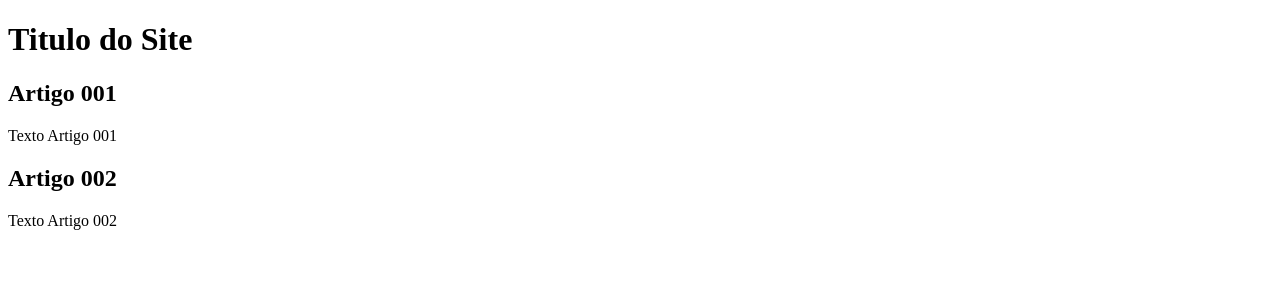
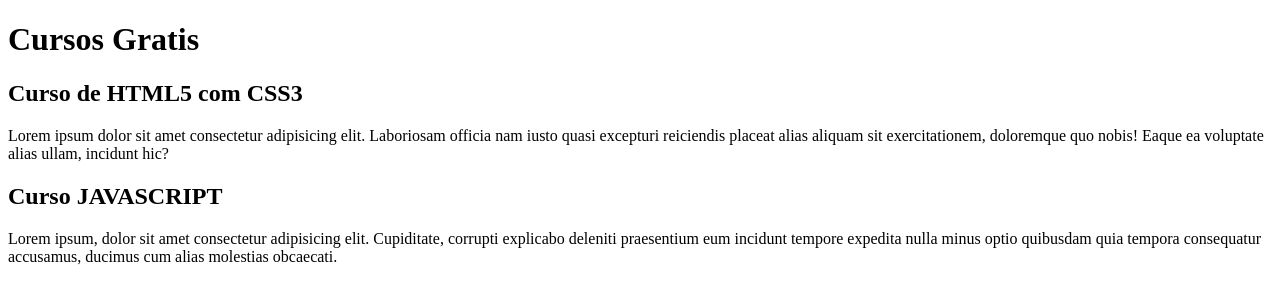
Before and after one commit to OscarAlvesMata/projeto-site, a plain HTML site: page index.html in a window 1280 px wide. Drawn offline with Linux system fonts and the light colour scheme.

Commit message:
comecei escrever conteudo

```diff
--- a/index.html
+++ b/index.html
@@ -8,14 +8,14 @@
 <body>
    <main>
        <header>
-           <h1>Titulo do Site</h1>
+           <h1>Cursos Gratis</h1>
            <article>
-               <h2>Artigo 001</h2>
-               <p>Texto Artigo 001</p>
+               <h2>Curso de HTML5 com CSS3</h2>
+               <p>Lorem ipsum dolor sit amet consectetur adipisicing elit. Laboriosam officia nam iusto quasi excepturi reiciendis placeat alias aliquam sit exercitationem, doloremque quo nobis! Eaque ea voluptate alias ullam, incidunt hic?</p>
            </article>
            <article>
-               <h2>Artigo 002</h2>
-               <p>Texto Artigo 002</p>
+               <h2>Curso JAVASCRIPT</h2>
+               <p>Lorem ipsum, dolor sit amet consectetur adipisicing elit. Cupiditate, corrupti explicabo deleniti praesentium eum incidunt tempore expedita nulla minus optio quibusdam quia tempora consequatur accusamus, ducimus cum alias molestias obcaecati.</p>
             </article>
        </header>
    </main>
```
